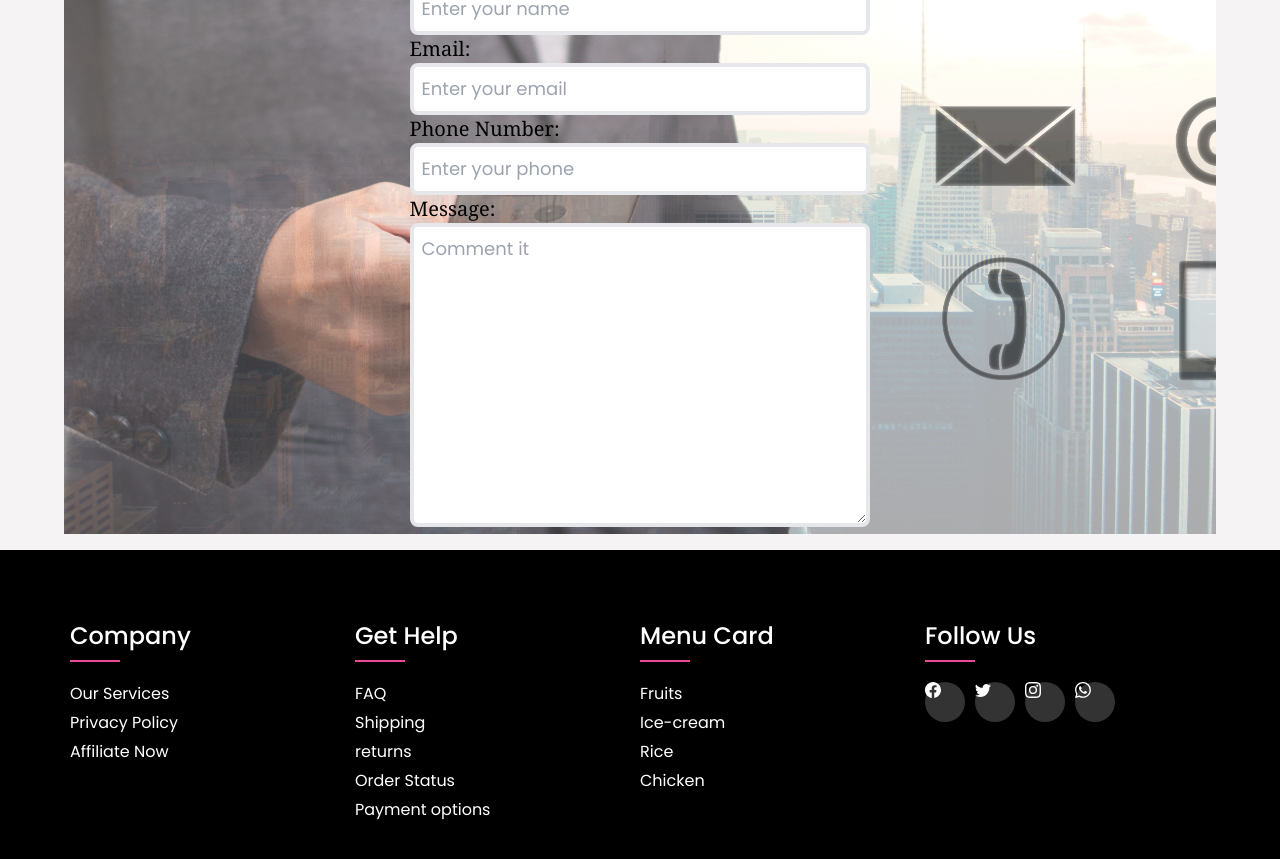
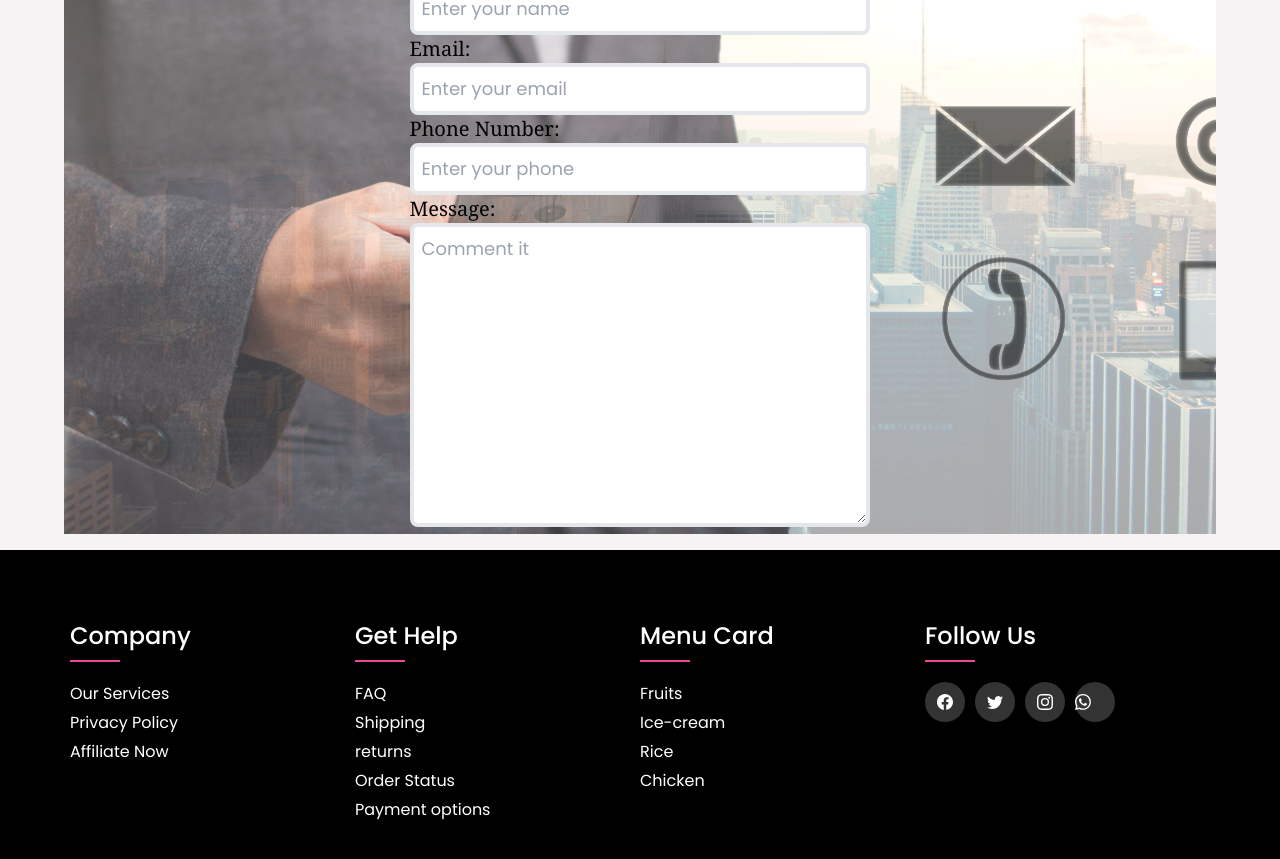
Before and after one commit to jahnavitiwari789/Food_app, a React (Create React App) app: page /service in a window 1280 px wide. Shown: the part 927-1786 px from the top of the page. Built offline with nearby package versions, Linux system fonts and the light colour scheme; no server answers; the database is empty.

Commit message:
Changes:Footer

```diff
--- a/src/About.css
+++ b/src/About.css
@@ -42,6 +42,7 @@
     display: flex;
     flex-wrap: wrap;
     justify-content: space-around;
+    margin-top: 3%;
 }
 *{
     margin:0;
--- a/src/components/Footer.jsx
+++ b/src/components/Footer.jsx
@@ -64,19 +64,19 @@
 
               </h4>
               <div className='flex flex-row   mt-[10px] '>
-                <div className='inline-block  mr-[10px] mb-[10px] h-[40px] rounded-full  bg-white/20 w-[40px]'>
+                <div className=' flex justify-center items-center mr-[10px] mb-[10px] h-[40px] rounded-full  bg-white/20 w-[40px]'>
                 <BsFacebook></BsFacebook>
                 </div>
-                <div className='inline-block  mr-[10px] rounded-full mb-[10px] h-[40px]  bg-white/20 w-[40px]'>
+                <div className='flex justify-center items-center   mr-[10px] rounded-full mb-[10px] h-[40px]  bg-white/20 w-[40px]'>
                   <div className='leading-10 text-center'>
                 <BsTwitter ></BsTwitter>
                 </div>
                 </div>
-                <div className='inline-block mb-[10px] rounded-full mr-[10px] h-[40px]  bg-white/20 w-[40px]'>
+                <div className='flex justify-center items-center mb-[10px] rounded-full mr-[10px] h-[40px]  bg-white/20 w-[40px]'>
                 <BsInstagram ></BsInstagram>
                 </div>
 
-               <div className='inline-block mb-[10px] rounded-full mr-[10px] h-[40px]  bg-white/20 w-[40px] '><BsWhatsapp></BsWhatsapp></div>
+               <div className='flex items-center justify-centermb-[10px] rounded-full mr-[10px] h-[40px]  bg-white/20 w-[40px] '><BsWhatsapp></BsWhatsapp></div>
 
 
 
```
Also changed, not shown: src/img/testimonial1.png.
